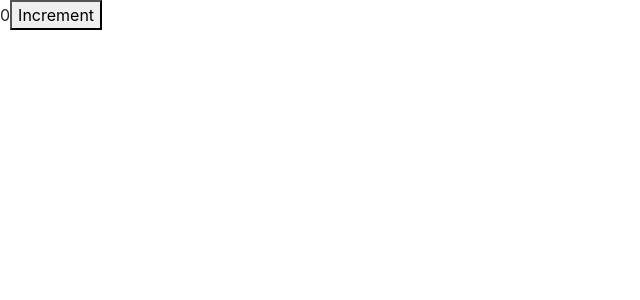
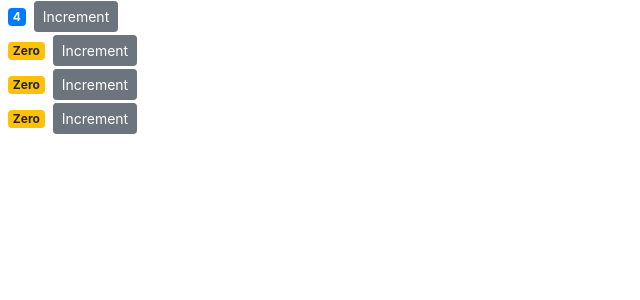
Before and after one commit to mtoutside/react-counter-app, a React (Create React App) app: page / in a window 1280 px wide. Shown: the top 300 px of the page, without its empty margins (0-640 px from the left). Built offline with nearby package versions, Linux system fonts and the light colour scheme.

Commit message:
done Passing Data to Components

```diff
--- a/src/components/counter.jsx
+++ b/src/components/counter.jsx
@@ -2,14 +2,38 @@
 
 export default class Counter extends Component {
 	state = {
-      count: 0
+		value: this.props.value
 	};
+
+	// constructor() {
+	// 	super();
+	// 	this.handleIncrement = this.handleIncrement.bind(this);
+	// }
+
+	handleIncrement = () => {
+		this.setState({ value: this.state.value + 1});
+	}
+
+
 	render() {
 		return (
 		<div>
-        <span>{this.state.count}</span>
-        <button>Increment</button>
+			<span className={this.getBadgeClasses()}>{this.formatCount()}</span>
+			<button
+				onClick={this.handleIncrement} className="btn btn-secondary btn-sm">Increment
+			</button>
 		</div>
     );
   }
+
+	getBadgeClasses() {
+		let classes = "badge m-2 badge-";
+		classes += (this.state.value === 0) ? "warning" : "primary";
+		return classes;
 	}
+
+  formatCount() {
+	const { value: count } = this.state;
+	return this.state.value === 0 ? 'Zero' : this.state.value;
+  }
+}
--- /dev/null
+++ b/src/components/counters.jsx
@@ -0,0 +1,24 @@
+import React, {Component} from 'react';
+import Counter from "./counter";
+
+class Counters extends Component {
+	state = {
+		counters: [
+			{id: 1, value: 4},
+			{id: 2, value: 0},
+			{id: 3, value: 0},
+			{id: 4, value: 0}
+		]
+	}
+
+	render() {
+		return(
+			<div>
+				{this.state.counters.map(counter =>
+					<Counter key={counter.id} value={counter.value} />)}
+			</div>
+		);
+	}
+}
+
+export default Counters;
--- a/src/index.js
+++ b/src/index.js
@@ -4,9 +4,9 @@
 import App from './App';
 import * as serviceWorker from './serviceWorker';
 import 'bootstrap/dist/css/bootstrap.css';
-import Counter from './components/counter';
+import Counters from './components/counters';
 
-ReactDOM.render( <Counter /> , document.getElementById('root'));
+ReactDOM.render( <Counters /> , document.getElementById('root'));
 
 // If you want your app to work offline and load faster, you can change
 // unregister() to register() below. Note this comes with some pitfalls.
```
Lines whose indentation alone changed are shown as unchanged.
